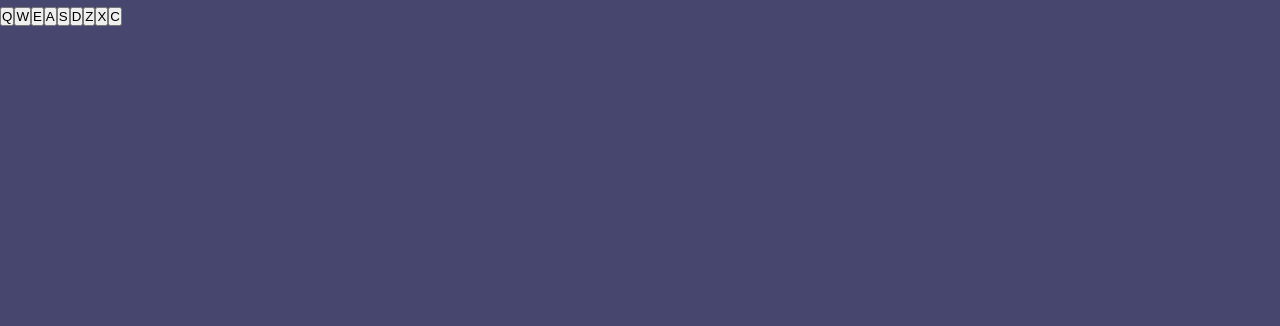
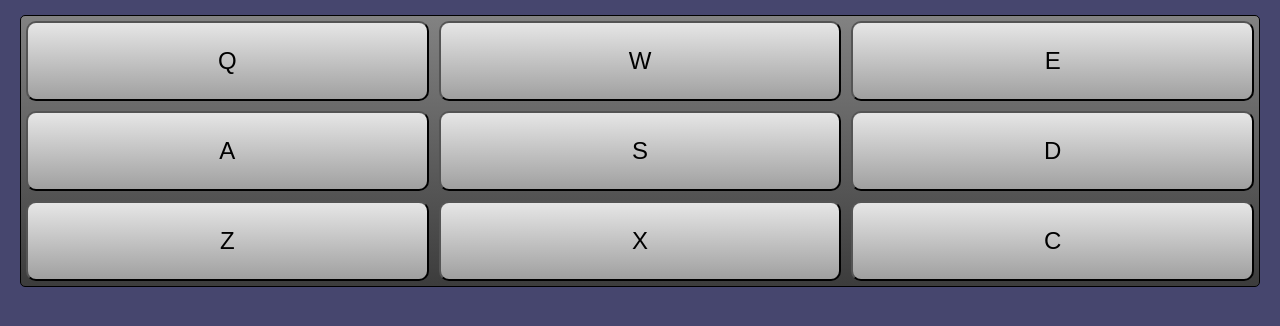
Before and after one commit to Bre323/Drum-Machine, a React (Create React App) app: page / in a window 1280 px wide. Shown: the top 326 px of the page. Built offline with nearby package versions, Linux system fonts and the light colour scheme.

Commit message:
Adding style to Keyboard Component

```diff
--- a/src/components/Keyboard.js
+++ b/src/components/Keyboard.js
@@ -1,4 +1,5 @@
 import React from "react"
+import '../styles/Keyboard.css'
 
 
 const KeyboardKey = ({ play, sound }) => {
--- /dev/null
+++ b/src/styles/Keyboard.css
@@ -0,0 +1,23 @@
+.keyboard {
+    display: grid;
+    grid-gap: 10px;
+    grid-template-columns: repeat(3, 1fr);
+    background: linear-gradient(0deg, rgb(60, 60, 60), rgb(130, 130, 130));
+    border: 1px solid black;
+    border-radius: 5px;
+    margin: 15px 20px;
+    padding: 5px;
+}
+
+.drum-pad {
+    height: 80px;
+    width: 100%;
+    background: linear-gradient(0deg, rgb(160, 160, 160), rgb(230, 230, 230));
+    border-radius: 10px;
+    font-size: 24px;
+    cursor: pointer;
+}
+
+.drum-pad:active {
+    background: linear-gradient(0deg, rgb(130, 130, 130), rgb(200, 200, 200));
+}
```
